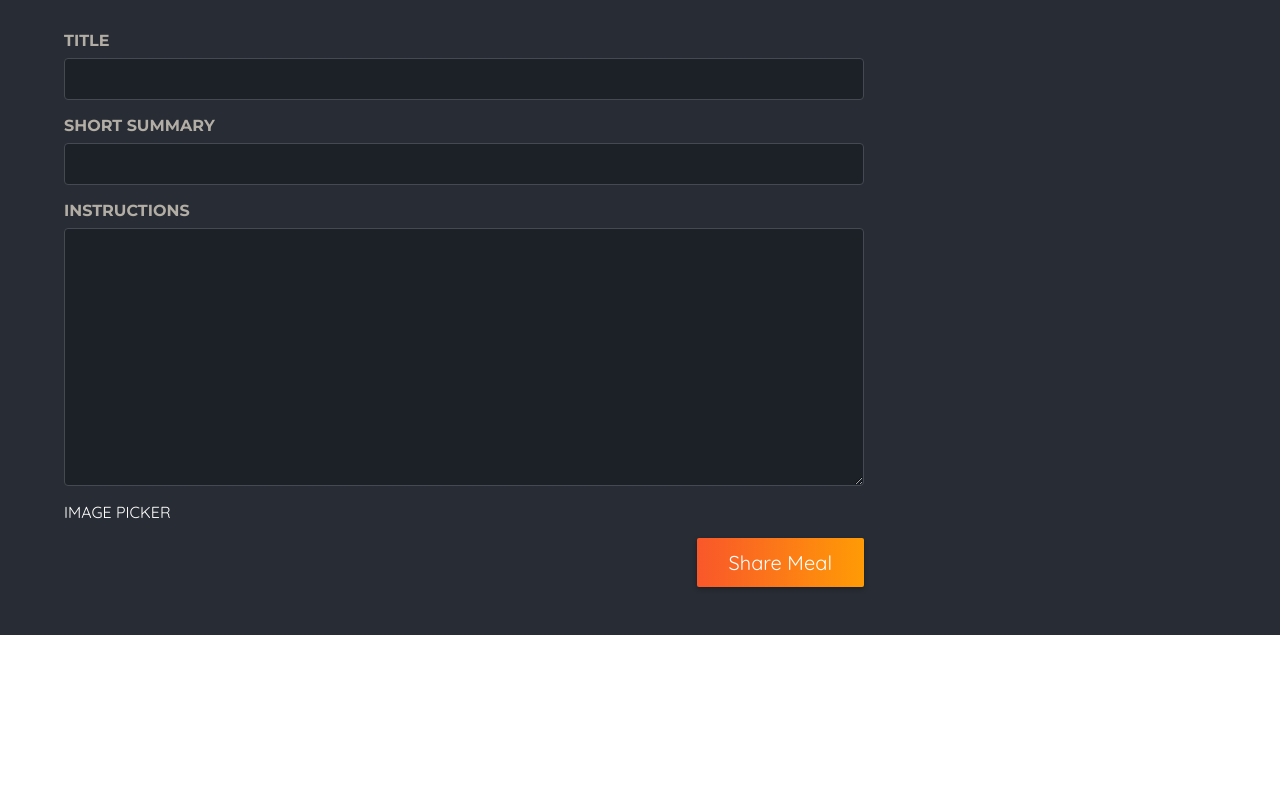
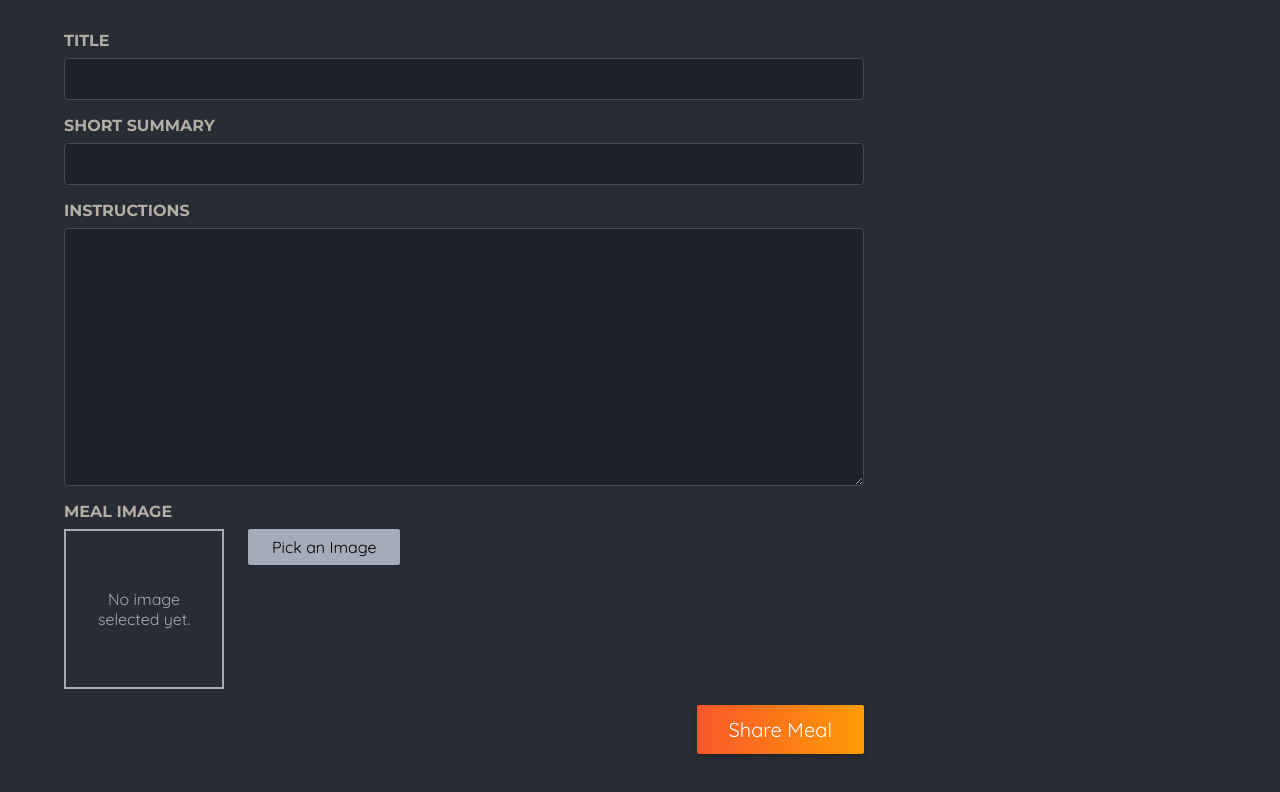
Before and after one commit to Ji2mys/nextjs-recipes-app, a Next.js app: page /meals/share in a window 1280 px wide. Shown: the part 478-1270 px from the top of the page. Before the commit the page ends 1113 px from the top, so only its background shows below. Built offline with nearby package versions, Linux system fonts and the light colour scheme.

Commit message:
Image picker component

```diff
--- a/app/meals/share/page.js
+++ b/app/meals/share/page.js
@@ -1,3 +1,4 @@
+import ImagePicker from "@/components/image-picker/image-picker";
 import classes from "./page.module.css";
 
 export default function ShareMealPage() {
@@ -38,7 +39,7 @@
               required
             ></textarea>
           </p>
-          IMAGE PICKER
+          <ImagePicker label="Meal Image" name="image" />
           <p className={classes.actions}>
             <button type="submit">Share Meal</button>
           </p>
--- /dev/null
+++ b/components/image-picker/image-picker.js
@@ -0,0 +1,62 @@
+"use client";
+
+import { useRef, useState } from "react";
+import Image from "next/image";
+
+import classes from "./image-picker.module.css";
+
+export default function ImagePicker({ name = "", label = "" }) {
+  const [selectedImage, setSelectedImage] = useState(null);
+  const inputRef = useRef();
+
+  const handlePickButtonClick = () => {
+    inputRef.current.click();
+  };
+
+  const handleInputChange = (event) => {
+    const file = event.target.files[0];
+
+    if (!file) {
+      setSelectedImage(null);
+      return;
+    }
+
+    const fileReader = new FileReader();
+    fileReader.onload = () => {
+      setSelectedImage(fileReader.result);
+    };
+
+    fileReader.readAsDataURL(file);
+  };
+
+  return (
+    <div className={classes.picker}>
+      <label htmlFor={name}>{label}</label>
+      <div className={classes.controls}>
+        <div className={classes.preview}>
+          {!selectedImage && <p>No image selected yet.</p>}
+          {selectedImage && (
+            <Image src={selectedImage} alt="Image selected by user." fill />
+          )}
+        </div>
+        <input
+          type="file"
+          accept="image/png, image/jpeg"
+          id={name}
+          name={name}
+          ref={inputRef}
+          onChange={handleInputChange}
+          onFocusCapture={null}
+          className={classes.input}
+        />
+        <button
+          type="button"
+          onClick={handlePickButtonClick}
+          className={classes.button}
+        >
+          Pick an Image
+        </button>
+      </div>
+    </div>
+  );
+}
--- /dev/null
+++ b/components/image-picker/image-picker.module.css
@@ -0,0 +1,45 @@
+.controls {
+  display: flex;
+  align-items: flex-start;
+  gap: 1.5rem;
+  margin-bottom: 1rem;
+}
+
+.picker .input {
+  display: none;
+}
+
+.picker .button {
+  border: 0;
+  padding: 0.5rem 1.5rem;
+  background: #a4abb9;
+  border-radius: 2px;
+  cursor: pointer;
+  font: inherit;
+}
+
+.picker .button:hover,
+.picker .button:focus {
+  background: #b3b9c6;
+}
+
+.preview {
+  width: 10rem;
+  height: 10rem;
+  border: 2px solid #a4abb9;
+  display: flex;
+  justify-content: center;
+  align-items: center;
+  text-align: center;
+  color: #a4abb9;
+  position: relative;
+}
+
+.preview p {
+  margin: 0;
+  padding: 1rem;
+}
+
+.preview img {
+  object-fit: cover;
+}
```
